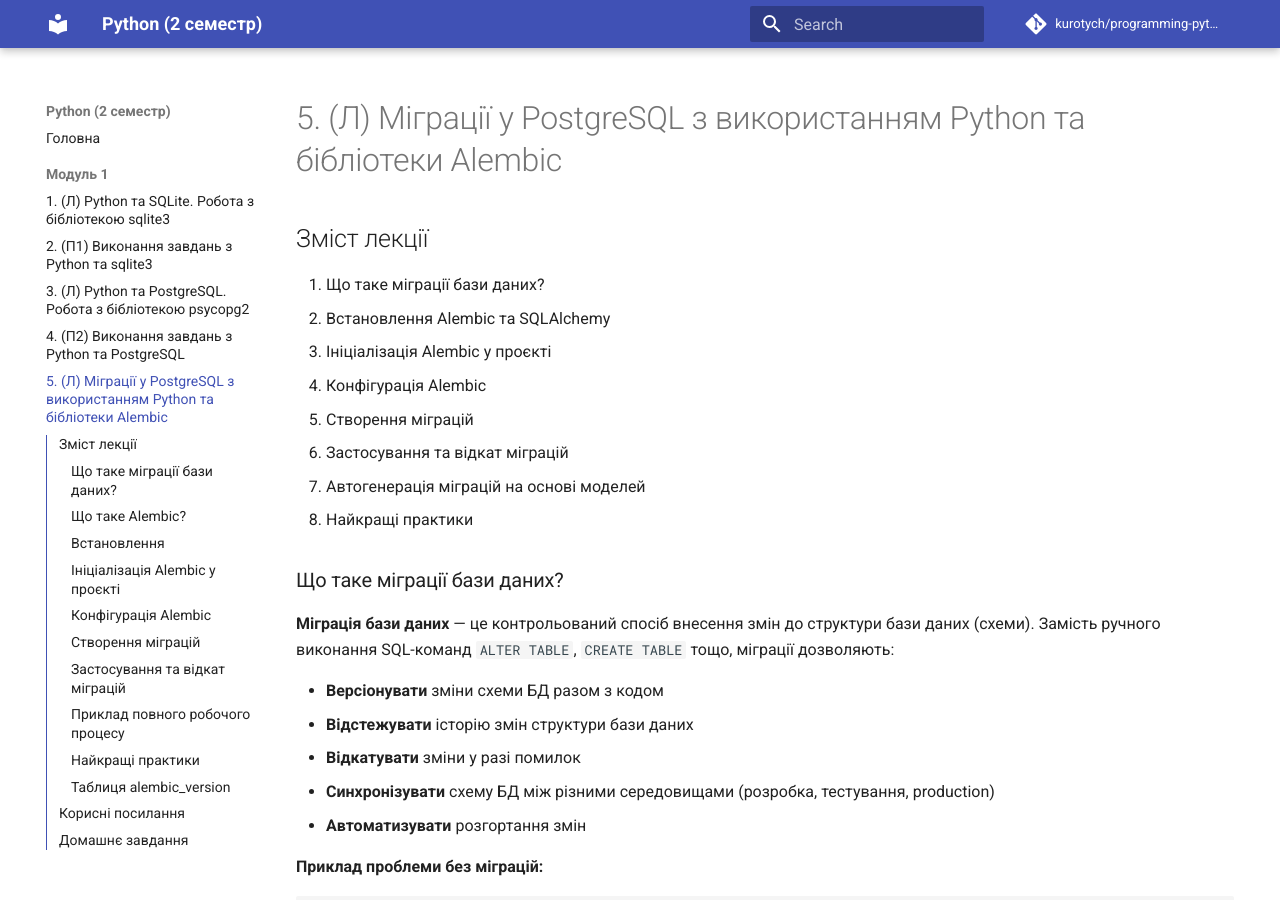
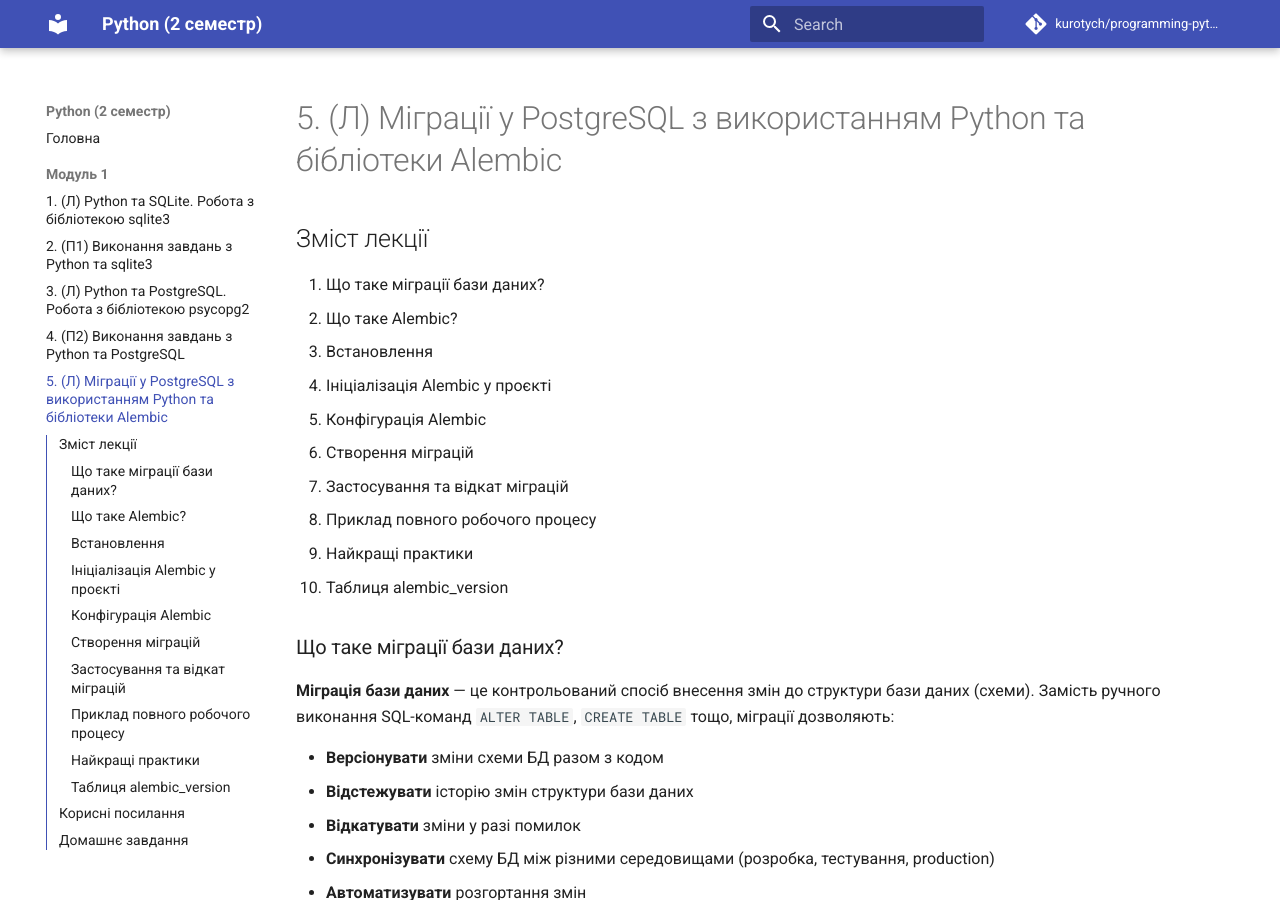
Before and after one commit to kurotych/programming-python-2sem, an MkDocs documentation site: the page built from docs/module1/05-alembic-lecture.md, in a window 1280 px wide and 900 px high. Built offline with MkDocs 1.6.1 and Material for MkDocs 9.7.7, drawn with Linux system fonts in a browser that asks for light colours; comment, search, counter and statistics services are not loaded.

Commit message:
Fix zmist

```diff
--- a/docs/module1/05-alembic-lecture.md
+++ b/docs/module1/05-alembic-lecture.md
@@ -3,13 +3,15 @@
 ## Зміст лекції
 
 1. Що таке міграції бази даних?
-2. Встановлення Alembic та SQLAlchemy
-3. Ініціалізація Alembic у проєкті
-4. Конфігурація Alembic
-5. Створення міграцій
-6. Застосування та відкат міграцій
-7. Автогенерація міграцій на основі моделей
-8. Найкращі практики
+2. Що таке Alembic?
+3. Встановлення
+4. Ініціалізація Alembic у проєкті
+5. Конфігурація Alembic
+6. Створення міграцій
+7. Застосування та відкат міграцій
+8. Приклад повного робочого процесу
+9. Найкращі практики
+10. Таблиця alembic_version
 
 ### Що таке міграції бази даних?
 
```
